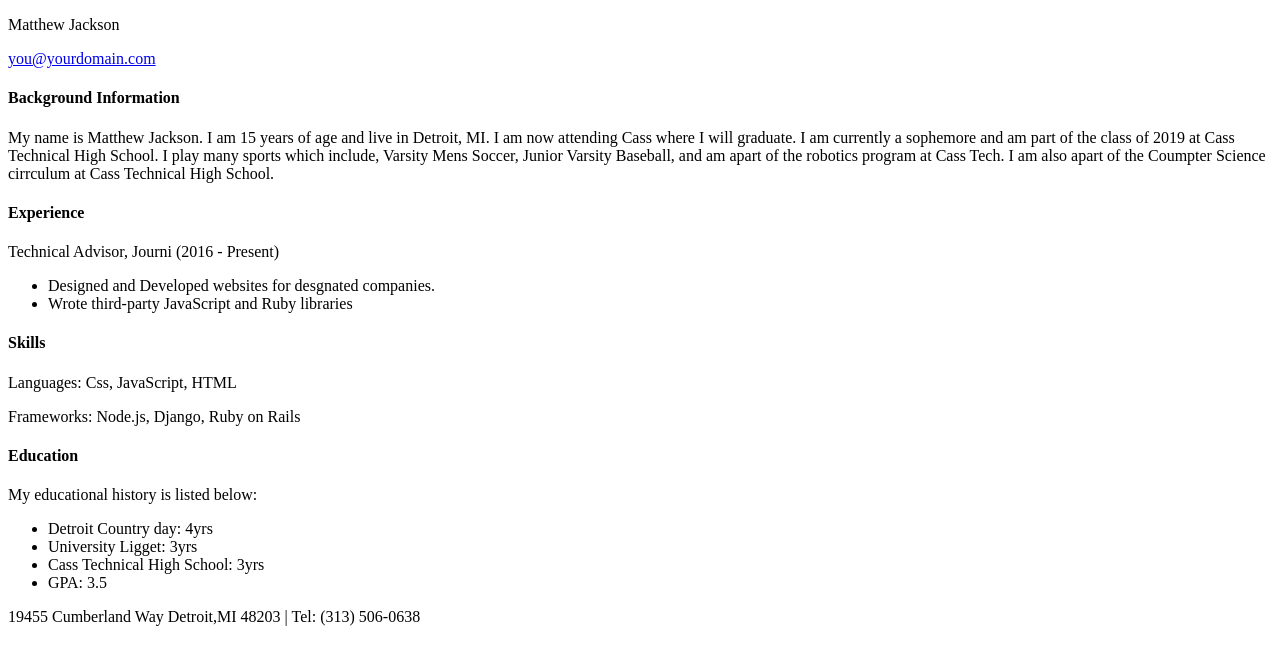
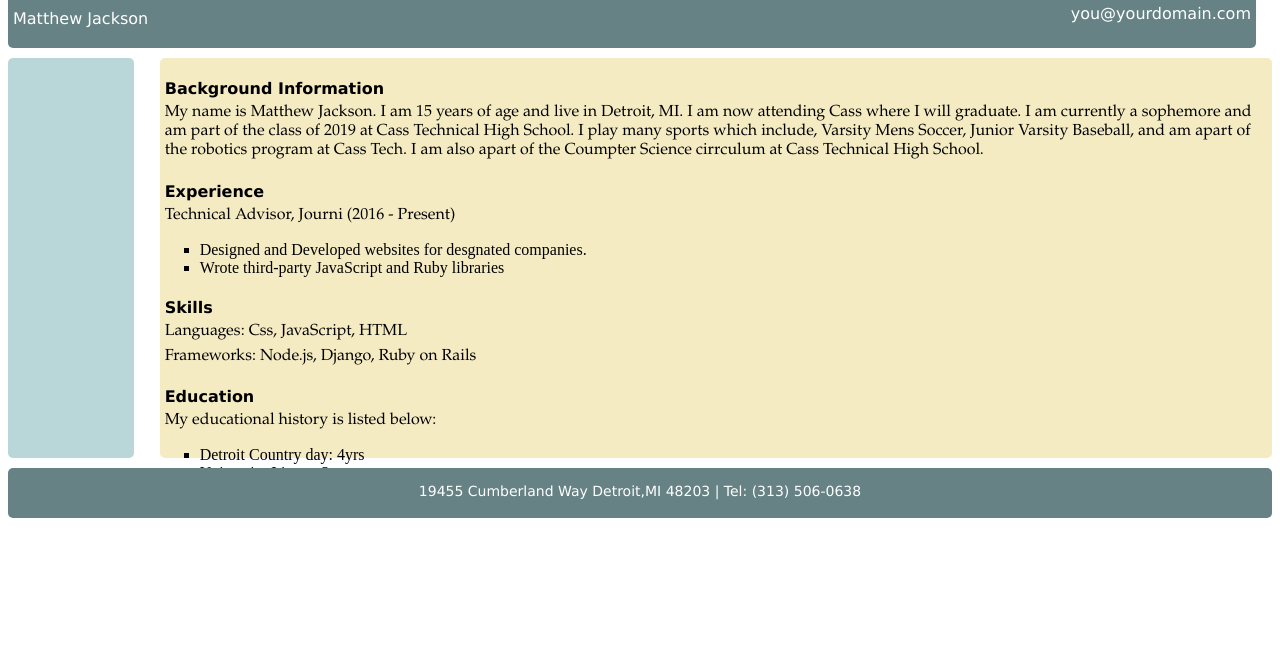
Before and after one commit to MattJaxson/MattJaxson.github.io, a plain HTML site: page index.html in a window 1280 px wide. Drawn offline with Linux system fonts and the light colour scheme.

Commit message:
5th commit

```diff
--- a/index.html
+++ b/index.html
@@ -1,7 +1,7 @@
 <!DOCTYPE html>
 <html>
 	<head>
-		<link type="text/css" rel="stylesheet" href="stylesheet.css"/>
+		<link type="text/css" rel="stylesheet" href="stylesheets.css"/>
 		<title></title>
 	</head>
 	<body>
--- a/stylesheets.css
+++ b/stylesheets.css
@@ -23,7 +23,7 @@ div {
 
 #email{
 	float:right;
-	margin-right: 5px;
+	margin-right: 5px;s
 	padding-top: 5px;
 	font-size: 16px;
 	font-family: Verdana, sans-serif;
```
